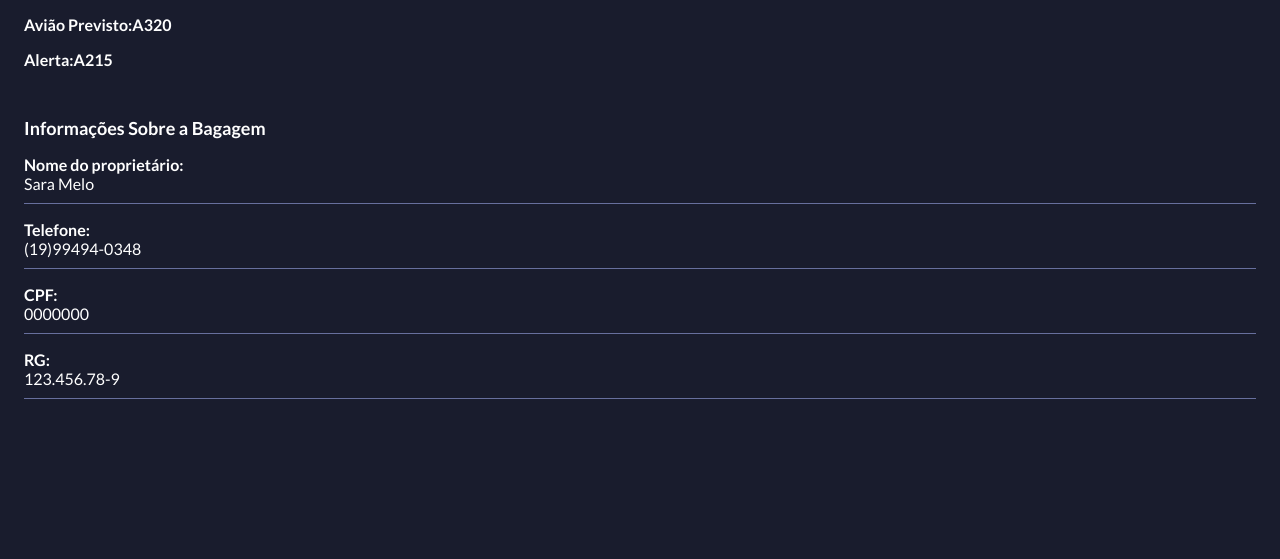
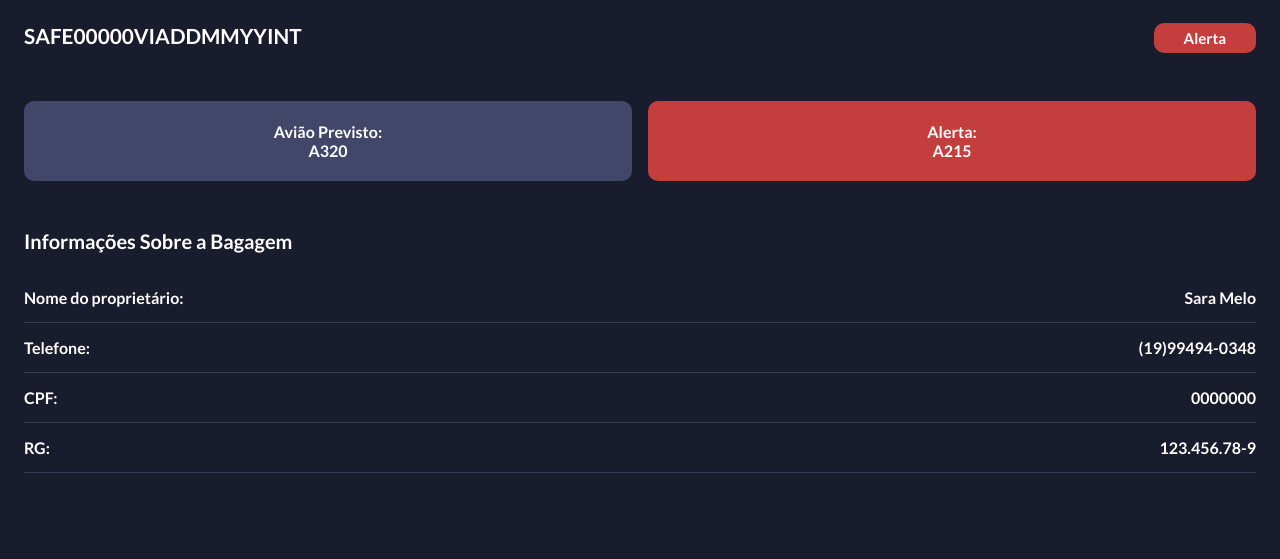
Before and after one commit to biancacordebello/SafeBag, a PHP site: page /pages/bag_details.html in a window 1280 px wide. Shown: the part 241-800 px from the top of the page. Run offline with PHP 8.4, Linux system fonts and the light colour scheme; some libraries are stand-ins or nearby versions.

Commit message:
new bag details

```diff
--- a/assets/styles/mobile/navbar.css
+++ b/assets/styles/mobile/navbar.css
@@ -25,6 +25,7 @@
     text-align: center;
     margin: 0;
 }
+
 
 .navbar_items_right{
     margin-left: 0;
--- a/assets/styles/web/bag_details.css
+++ b/assets/styles/web/bag_details.css
@@ -1,48 +1,111 @@
+@import url('https://fonts.googleapis.com/css2?family=Lato:ital,wght@0,100;0,300;0,400;0,700;0,900;1,100;1,300;1,400;1,700;1,900&display=swap');
+
+#img-bag-details {
+    width: 100vw;
+    background: linear-gradient(rgba(0, 0, 0, 0.5), #191c2dc5), url('../../images/bags.jpg');
+    height: 30vh;
+    clip-path: polygon(0% 0%, 100% 0%, 100% 70%, 0% 100%);
+    background-size: cover;
+    background-position: center;
+    background-repeat: no-repeat;
+
+    display: flex;
+    flex-direction: column;
+    justify-content: center;
+    align-items: center;
+    position: relative;
+    transition: color 0.3s ease;
+}
+
+#seta {
+    position: absolute;
+    padding: 20px;
+    padding-top: 0;
+    top: 20px;
+    left: 20px;
+    font-size: 24px;
+    color: #fff;
+}
+
+
+
+#img-bag-details p {
+    color: white;
+    font-size: 24px;
+    font-weight: bold;
+    z-index: 1;
+}
+#img-bag-details p{
+    font-family: 'Lato', sans-serif;
+    font-size: 25px;
+}
+
 .container-1{
   display: flex;
-  flex-direction: column;
+  flex-direction: row;
   padding: 1.5rem;
   gap: 1rem;
+  justify-content: space-between;
 }
 
-#status-bagagem{
-    font-size: 18px;
+#id-bagagem{
+    padding: 1.5rem;
+    font-size: 1.3rem;
     display: flex;
     flex-direction: row;
+    justify-content: space-between;
     font-weight: 700;
 
 }
 
 #circle-status-color{
-    width: 20px;
-    height: 20px;
-    background-color: red;
-    border-radius: 50%;
-
-}
-
-#id-bagagem{
-    margin-bottom: 1rem;
-    font-weight: 700;
-
+    display: flex;
+    justify-content: center;
+    align-items: center;
+    width: 8vw;
+    height: 30px;
+    background-color: #c53e3e;
+    border-radius: 10px;
+    font-size: 15px;
 }
 
 .aviao{
     display: flex;
+    align-items: center;
+    justify-content: center;
     flex-direction: row;
     font-weight: 700;
 
+    width: 90%;
+    height: 5rem;
+    background-color: #424769;
+    border-radius: 10px;
+    text-align: center;
+}
 
+#voo-errado{
+    background-color: #c53e3e;
+ }
+
+.container-2{
+    display: flex;
+    flex-direction: column;
+    padding: 1.5rem;
+    font-weight: 700;
 }
 
 #title-info-bagagem{
-    font-size: 18px;
+    font-size: 20px;
+    padding-bottom: 20px;
     font-weight: 700;
 }
 
 .container-info-bagagem{
-    padding-bottom: 10px;
-    border-bottom: 1px solid #676f9d;
+    display: flex;
+    justify-content: space-between;
+    padding-top: 15px;
+    padding-bottom: 15px;
+    border-bottom: 1px solid #676f9d62;
 }
 
 .container-info-bagagem p{
--- a/assets/styles/web/main.css
+++ b/assets/styles/web/main.css
@@ -116,8 +116,8 @@ input:focus{
 }
 
 .id-mala:hover {
-  background-color: #191c2def;
-  border-color: #676f9d;
+  color: #676f9d;
+
 }
 
 .icon:after {
--- a/assets/styles/web/navbar.css
+++ b/assets/styles/web/navbar.css
@@ -37,7 +37,10 @@ a {
   padding: 10px;
   cursor: pointer;
   color: #ffffff;
+}
 
+.navbar_link:hover{
+  color: #f9b17a;
 }
 
 .navbar_link-brand{
--- a/pages/bag_details.html
+++ b/pages/bag_details.html
@@ -13,6 +13,7 @@
 
 
     <script src="https://ajax.googleapis.com/ajax/libs/jquery/3.5.1/jquery.min.js"></script>
+    <script src="https://kit.fontawesome.com/267c55b2ea.js" crossorigin="anonymous"></script>
 
 
     <title>SafeBag</title>
@@ -21,29 +22,21 @@
 
 </head>
 <body>
-    <div id="navbar"></div>
 
-
-    <div class="container">
-    <h1 id="main-title">Bagagem: <div id="bagagem">Id Bagagem</div></h1>
-
-    <div class="container-right">
-    <p id="search-title">CPF do proprietário ou código SAFE</p>
-    <div id="divBusca">
-        <input type="text" id="txtBusca" placeholder="Buscar..."/>
-        <button id="btnBusca">Buscar</button>
-      </div>
-    </div>
-</div>
-<div class="container-1">
-    <div id="status-bagagem">Status da Bagagem<div id="circle-status-color"></div></div>
-    <div id="id-bagagem">Exemplo -Alerta</div>
-
-    <div class="aviao">Avião Previsto: <div id="id-voo">A320</div></div>
-    <div class="aviao">Alerta: <div id="id-voo-errado">A215</div></div>
+<div id="img-bag-details">
+    <a href="../pages/main.html" id="seta">
+        <i class="fas fa-arrow-left"></i>
+    </a>
+    <p>Detalhes da bagagem</p>
 </div>
 
-<div class="container-1">
+    <div id="id-bagagem">SAFE00000VIADDMMYYINT<div id="circle-status-color"><p>Alerta</p></div></div>
+    <div class="container-1">
+    <div class="aviao" id="voo-correto"><p>Avião Previsto: <br>A320</p></div>
+    <div class="aviao" id="voo-errado"><p>Alerta:<br> A215</p></div>
+</div>
+
+<div class="container-2">
     <p id="title-info-bagagem">Informações Sobre a Bagagem</p>
 
     <div class="container-info-bagagem">
@@ -69,7 +62,6 @@
         <p>RG: </p>
         <div id="rg-dono">123.456.78-9</div>
     </div>
-
 </div>
 
 <script>
```
Also changed, not shown: 1 other file.
